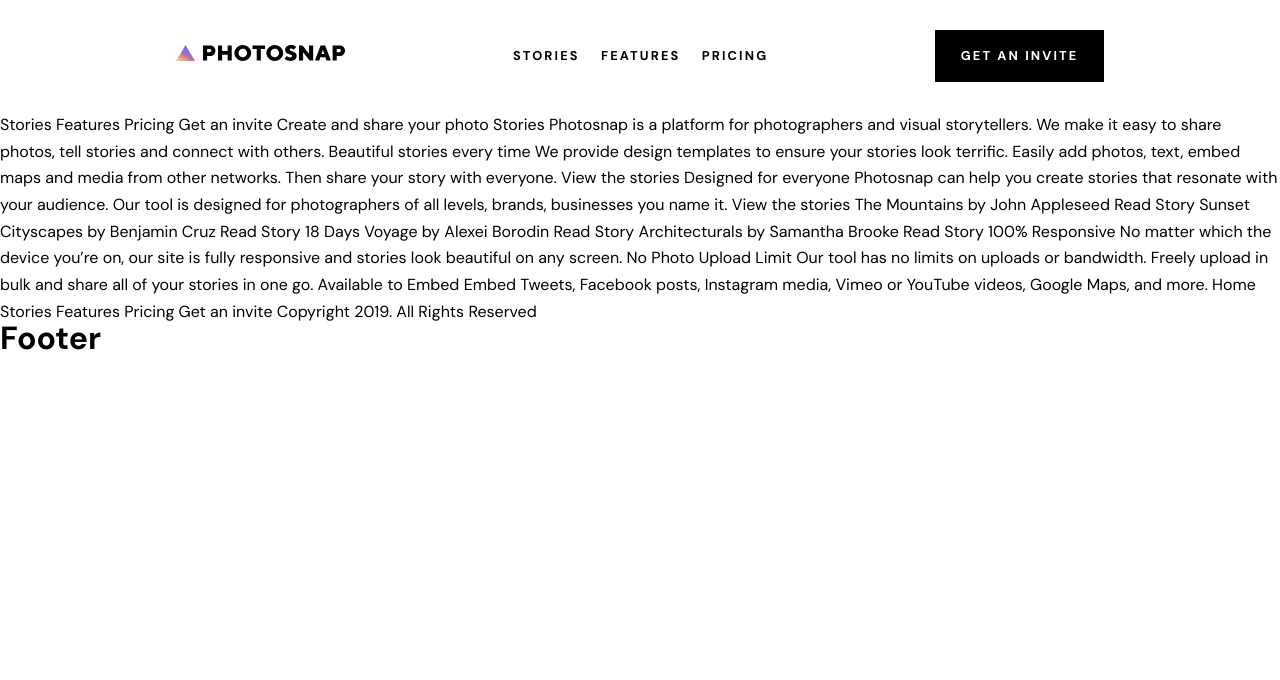
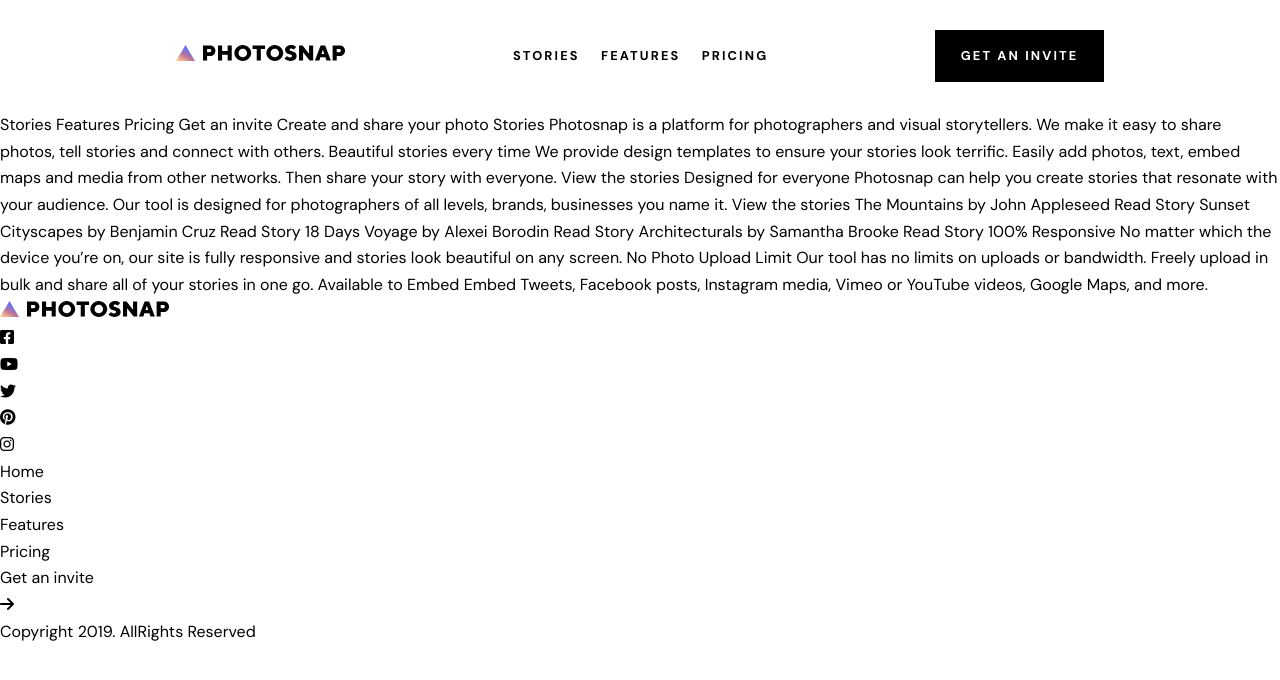
Before and after one commit to KingJosephI/photosnap, a React (Create React App) app: page / in a window 1280 px wide. Shown: the top 680 px of the page. Built offline with nearby package versions, Linux system fonts and the light colour scheme.

Commit message:
feat: add the footer html structure

```diff
--- a/public/index.html
+++ b/public/index.html
@@ -5,39 +5,20 @@
     <link rel="icon" href="%PUBLIC_URL%/favicon.ico" />
     <meta name="viewport" content="width=device-width, initial-scale=1" />
     <meta name="theme-color" content="#000000" />
-    <meta
-      name="description"
-      content="Web site created using create-react-app"
+    <meta name="description" content="Photosnap multipage website" />
+    <link
+      rel="stylesheet"
+      href="https://cdnjs.cloudflare.com/ajax/libs/font-awesome/6.2.1/css/all.min.css"
+      integrity="sha512-MV7K8+y+gLIBoVD59lQIYicR65iaqukzvf/nwasF0nqhPay5w/9lJmVM2hMDcnK1OnMGCdVK+iQrJ7lzPJQd1w=="
+      crossorigin="anonymous"
+      referrerpolicy="no-referrer"
     />
     <link rel="apple-touch-icon" href="%PUBLIC_URL%/logo192.png" />
-    <!--
-      manifest.json provides metadata used when your web app is installed on a
-      user's mobile device or desktop. See https://developers.google.com/web/fundamentals/web-app-manifest/
-    -->
     <link rel="manifest" href="%PUBLIC_URL%/manifest.json" />
-    <!--
-      Notice the use of %PUBLIC_URL% in the tags above.
-      It will be replaced with the URL of the `public` folder during the build.
-      Only files inside the `public` folder can be referenced from the HTML.
-
-      Unlike "/favicon.ico" or "favicon.ico", "%PUBLIC_URL%/favicon.ico" will
-      work correctly both with client-side routing and a non-root public URL.
-      Learn how to configure a non-root public URL by running `npm run build`.
-    -->
-    <title>React App</title>
+    <title>Photosnap website</title>
   </head>
   <body>
     <noscript>You need to enable JavaScript to run this app.</noscript>
     <div id="root"></div>
-    <!--
-      This HTML file is a template.
-      If you open it directly in the browser, you will see an empty page.
-
-      You can add webfonts, meta tags, or analytics to this file.
-      The build step will place the bundled scripts into the <body> tag.
-
-      To begin the development, run `npm start` or `yarn start`.
-      To create a production bundle, use `npm run build` or `yarn build`.
-    -->
   </body>
 </html>
--- a/src/common/Footer/Footer.jsx
+++ b/src/common/Footer/Footer.jsx
@@ -1,9 +1,54 @@
-import React from 'react';
+import { NavLink } from 'react-router-dom';
+import logo from '../../assets/shared/desktop/logo.svg';
 
 const Footer = () => {
   return (
     <footer>
-      <h1>Footer</h1>
+      <div>
+        <img src={logo} alt="logo" />
+      </div>
+
+      <div className="social-media">
+        <div>
+          <i class="fa-brands fa-square-facebook"></i>
+        </div>
+        <div>
+          <i class="fa-brands fa-youtube"></i>
+        </div>
+        <div>
+          <i class="fa-brands fa-twitter"></i>
+        </div>
+        <div>
+          <i class="fa-brands fa-pinterest"></i>
+        </div>
+        <div>
+          <i class="fa-brands fa-instagram"></i>
+        </div>
+      </div>
+
+      <ul>
+        <li>
+          <NavLink>Home</NavLink>
+        </li>
+        <li>
+          <NavLink>Stories</NavLink>
+        </li>
+        <li>
+          <NavLink>Features</NavLink>
+        </li>
+        <li>
+          <NavLink>Pricing</NavLink>
+        </li>
+      </ul>
+
+      <div>
+        <a href="#">Get an invite</a>
+        <div>
+          <i class="fa-sharp fa-solid fa-arrow-right"></i>
+        </div>
+      </div>
+
+      <div>Copyright 2019. AllRights Reserved</div>
     </footer>
   );
 };
--- a/src/pages/Homepage.jsx
+++ b/src/pages/Homepage.jsx
@@ -20,8 +20,7 @@
       Our tool has no limits on uploads or bandwidth. Freely upload in bulk and
       share all of your stories in one go. Available to Embed Embed Tweets,
       Facebook posts, Instagram media, Vimeo or YouTube videos, Google Maps, and
-      more. Home Stories Features Pricing Get an invite Copyright 2019. All
-      Rights Reserved
+      more.
     </Layout>
   );
 };
```
